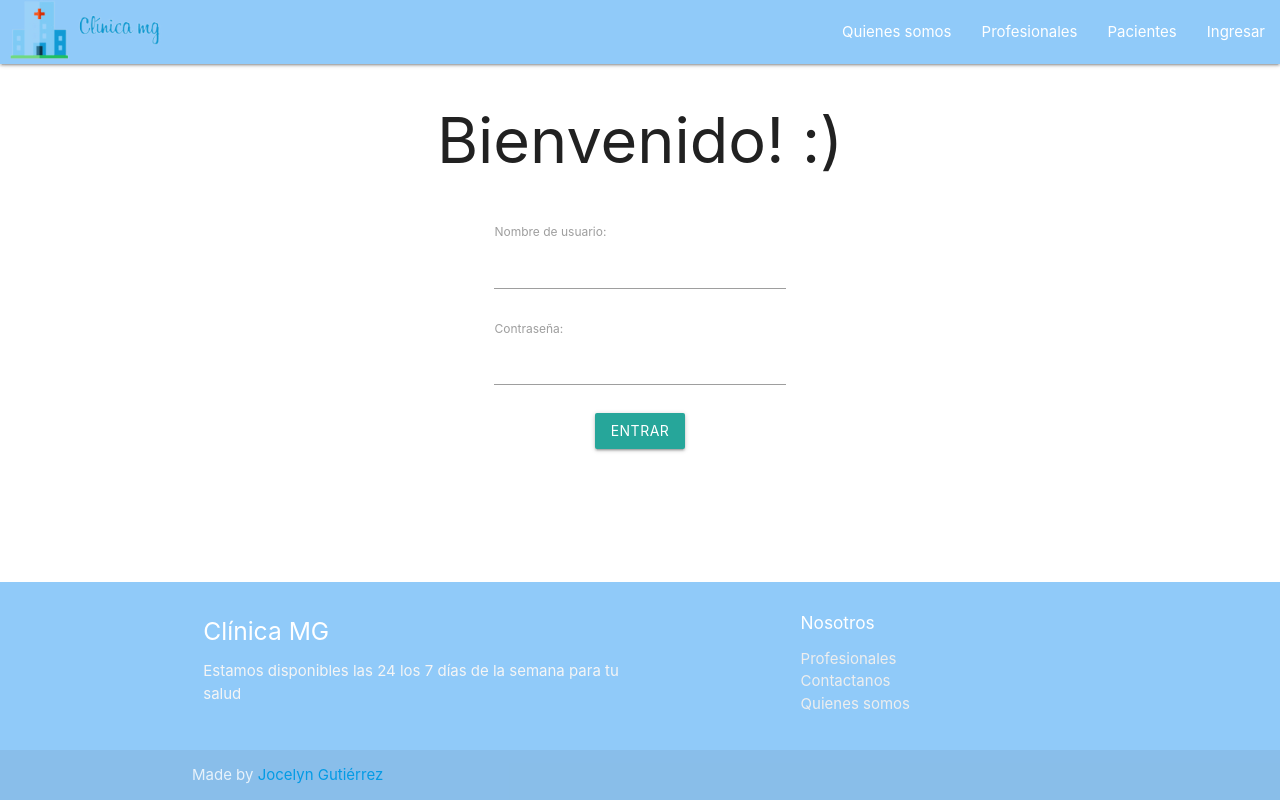
After one commit to Riaven/TomaHorasMedicas, a Django app: page /login/ in a window 1280 px wide. The commit adds this page. Run offline with Django 3.2, Linux system fonts and the light colour scheme; parts of the project's set-up code (start-up, migrations or seed data) failed here and were passed over; some libraries are stand-ins or nearby versions.

Commit message:
Navegación añadida

```diff
--- a/TomaHorasMedicas/TomaHorasMedicas/settings.py
+++ b/TomaHorasMedicas/TomaHorasMedicas/settings.py
@@ -12,7 +12,7 @@ https://docs.djangoproject.com/en/2.2/ref/settings/
 
 import os
 from django.conf.global_settings import DATETIME_INPUT_FORMATS
-
+from django.urls import reverse_lazy
 # Build paths inside the project like this: os.path.join(BASE_DIR, ...)
 BASE_DIR = os.path.dirname(os.path.dirname(os.path.abspath(__file__)))
 
@@ -125,6 +125,9 @@ USE_TZ = True
 
 # Static files (CSS, JavaScript, Images)
 # https://docs.djangoproject.com/en/2.2/howto/static-files/
+LOGIN_REDIRECT_URL = reverse_lazy('index')
+
+LOGOUT_REDIRECT_URL = reverse_lazy('index')
 
 STATIC_URL = '/static/'
 STATICFILES_DIRS = (os.path.join(BASE_DIR, "static"),)
--- a/TomaHorasMedicas/TomaHorasMedicas/urls.py
+++ b/TomaHorasMedicas/TomaHorasMedicas/urls.py
@@ -24,7 +24,7 @@ from django.conf import settings
 urlpatterns = [
     path('admin/', admin.site.urls),
     #Para agregar lo de las noticias
-    url(r'^inicio/', include ('apps.news.urls')),
+    path('inicio/', include ('apps.news.urls')),
     path('profesionales/', include('apps.profesional.urls')),
     path('pacientes/', include('apps.paciente.urls')),
     url('login/', include('apps.login.urls')),
--- a/TomaHorasMedicas/apps/login/urls.py
+++ b/TomaHorasMedicas/apps/login/urls.py
@@ -1,8 +1,10 @@
 from apps.login.views import activarCuenta
 from django.conf.urls import include, url
-from django.contrib.auth.views import PasswordResetView, PasswordResetDoneView, PasswordResetConfirmView, PasswordResetCompleteView
+from django.contrib.auth.views import PasswordResetView, PasswordResetDoneView, PasswordResetConfirmView, PasswordResetCompleteView, LoginView, LogoutView
 
 urlpatterns = [
+    url(r'^$', LoginView.as_view(), name= 'login'),
+    url(r'^logout$', LogoutView.as_view(), name= 'logout'),
     url(r'^activarcuenta$', activarCuenta, name='activarcuenta'),
     #La carpeta registration y los templates se deben de llamar igual que originalmente en Django, para poder sobreescribirlos
     url(r'^password_reset_done', PasswordResetDoneView.as_view(),
--- a/TomaHorasMedicas/apps/profesional/views.py
+++ b/TomaHorasMedicas/apps/profesional/views.py
@@ -38,7 +38,7 @@ def eliminarProfesional(request, id_profesional):
     if request.method == 'POST':
         profesional.delete()
         redirect('profesionales')
-    return (request, 'administracion/eliminarprofesional', {'profesional':profesinal})
+    return (request, 'administracion/eliminarprofesional', {'profesional':profesional})
 
 
 #Modificar un profesional
--- a/TomaHorasMedicas/templates/administracion/listaprofesional.html
+++ b/TomaHorasMedicas/templates/administracion/listaprofesional.html
@@ -36,7 +36,7 @@
             <h5>{{ profesional.sector }}</h5>
             <h5>{{ profesional.horarioAtencion }}</h5>
         </div>
-
+        {% if request.user.is_superuser %}
         <div class="col s3">
             <button class="btn waves-effect waves-light"  name="action">Eliminar
                 <i class="material-icons right">done</i>
@@ -46,6 +46,7 @@
                 <i class="material-icons right">done</i>
             </button>
         </div>
+        {% endif %}
     </div>
 
 
--- a/TomaHorasMedicas/templates/administracion/paciente/listapacientes.html
+++ b/TomaHorasMedicas/templates/administracion/paciente/listapacientes.html
@@ -22,7 +22,7 @@
     <div class="row">
         <div class="col s3">
             <h4>{{ paciente.rut }}</h4>
-
+            <h4>{{ paciente.nombre }}  {{paciente.apellido}}</h4>
         </div>
 
         <div class="col s3">
--- a/TomaHorasMedicas/templates/base/base.html
+++ b/TomaHorasMedicas/templates/base/base.html
@@ -40,17 +40,25 @@
 
 	{% block header %}
 		<!--Navbar logo y opciones principales-->
+		<div class="navbar-fixed">
 		<nav>
 			<div class="nav-wrapper blue lighten-3">
-			  <a href="#" class="brand-logo">Logo clínica</a>
+			  <a href="{% url 'index' %}" class="brand-logo">
+				  <img  class='responsive-img' src="{% static 'images/logito.png' %}" width="170" height="90" alt="logo">
+			  </a>
 			  <ul id="nav-mobile" class="right hide-on-med-and-down ">
-				<li><a href="">Quienes somos</a></li>
-				<li><a href="">Profesionales</a></li>
-				<li><a href="">Pacientes</a></li>
-				<li><a href="">Ingresar</a></li>
+				<li><a href="{% url 'quienessomos' %}">Quienes somos</a></li>
+				<li><a href="{% url 'profesionales' %}">Profesionales</a></li>
+				<li><a href="{% url 'pacientes' %}">Pacientes</a></li>
+				<li><a href="{% url 'login' %}">Ingresar</a></li>
+				{% if user.is_authenticated %}
+				<li><a href="{% url 'ver_mi_ficha' %}">Mi ficha</a></li>
+				<li><a href="{% url 'logout' %}">Salir</a></li>
+				{% endif %}
 			  </ul>
 			</div>
 		  </nav>
+		</div>
 	{% endblock %}
 
 
--- a/TomaHorasMedicas/templates/login/activacionenviada.html
+++ b/TomaHorasMedicas/templates/login/activacionenviada.html
@@ -4,6 +4,6 @@
 
 {% block content %}
 
-<h1>Se ha enviado un código de activación para a el correo {{correo}}</h1>
+<h1>Se ha enviado un código de activación a el correo {{correo}}</h1>
 
 {% endblock %}
--- a/TomaHorasMedicas/templates/login/usuarioyactivo.html
+++ b/TomaHorasMedicas/templates/login/usuarioyactivo.html
@@ -4,6 +4,6 @@
 
 {% block content %}
 
-<h1>El usuario ya se encuentra activo</h1>
+<h1>El usuario ya fuue activado anteriormente activo</h1>
 
 {% endblock %}
--- /dev/null
+++ b/TomaHorasMedicas/templates/registration/login.html
@@ -0,0 +1,46 @@
+{% extends 'base/base.html' %}
+{% load staticfiles %}
+{% load materializecss %}
+{% block title %} INICIO DE SESIÓN {% endblock %}
+
+{% block content %}
+<div class="container">
+    <form method="post">
+        {% csrf_token %}
+        <div class="row center">
+            <h1>Bienvenido! :)</h1>
+        </div>
+
+        <div class="row">
+            <div class="col s3"></div>
+            <div class="col s6">
+                <div class="form-group">
+                    <label for="username">Nombre de usuario:</label>
+                    <input class="form-control" type="text" name="username">
+                </div>
+            </div>
+        </div>
+        <div class="row">
+            <div class="col s3"></div>
+            <div class="col s6">
+                <div class="form-group">
+                    <label for="username">Contraseña:</label>
+                    <input class="form-control" type="password" name="password">
+                </div>
+            </div>
+        </div>
+
+        <div class="row center">
+
+            <button class="btn waves-effect waves-light center" type="submit" name="action">Entrar</button><br>
+
+
+        </div>
+
+
+</div>
+</form>
+
+</div>
+
+{% endblock %}
```
Also changed, not shown: TomaHorasMedicas/db.sqlite3, TomaHorasMedicas/static/images/logito.png (added), TomaHorasMedicas/templates/login/login.html (deleted).
